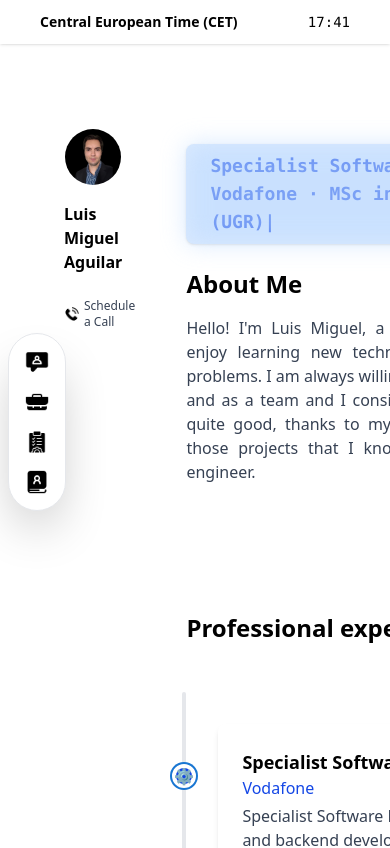
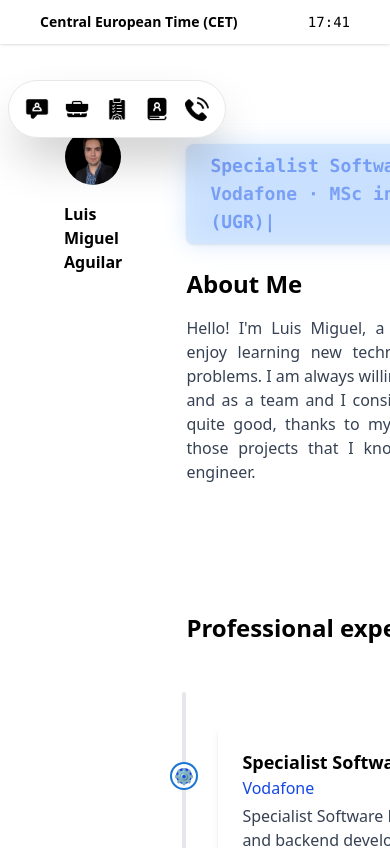
Before and after one commit to laguilarg99/portfolio, a Next.js app: page / in a window 390 px wide. Shown: the top 848 px of the page. Built offline with nearby package versions, Linux system fonts and the light colour scheme.

Commit message:
adapting web page to mobile 80%

```diff
--- a/src/app/page.tsx
+++ b/src/app/page.tsx
@@ -58,7 +58,7 @@
             href="https://cal.com/luis-miguel-aguilar-gonzalez-xbokby/quick-chat"
             target="_blank"
             rel="noopener noreferrer"
-            className="flex items-center gap-1 text-xs text-gray-700 mt-2 transition-transform duration-200 hover:scale-105"
+            className="hidden sm:flex items-center gap-1 text-xs text-gray-700 mt-2 transition-transform duration-200 hover:scale-105"
             style={{ textDecoration: "none" }}
           >
             <Image
--- a/src/components/floating-sidebar.tsx
+++ b/src/components/floating-sidebar.tsx
@@ -21,9 +21,9 @@
     };
 
     return (
-        <aside className="fixed top-1/2 left-2 -translate-y-1/2 bg-white shadow-2xl shadow-black/30 p-4 rounded-full z-[1000] border border-gray-200">
+        <aside className="fixed sm:top-1/2 left-2 bg-white shadow-2xl shadow-black/30 p-4 rounded-full z-[1000] border border-gray-200">
             <nav>
-                <ul className="list-none m-0 p-0 flex flex-col gap-4">
+                <ul className="list-none m-0 p-0 flex sm:flex-col flex-row gap-4">
                     {sections.map((section) => (
                         <li key={section.id}>
                             <a
@@ -40,6 +40,21 @@
                             </a>
                         </li>
                     ))}
+                    <li key="call">
+                            <a
+                                href="https://cal.com/luis-miguel-aguilar-gonzalez-xbokby/quick-chat"
+                                target="_blank"
+                                rel="noopener noreferrer"
+                                className="sm:hidden text-xl"
+                                style={{ textDecoration: "none" }}
+                            >
+                                <img
+                                    src="/call.png"
+                                    alt="call"
+                                    className="w-6 h-6"
+                                />
+                            </a>
+                    </li>
                 </ul>
             </nav>
         </aside>
```
